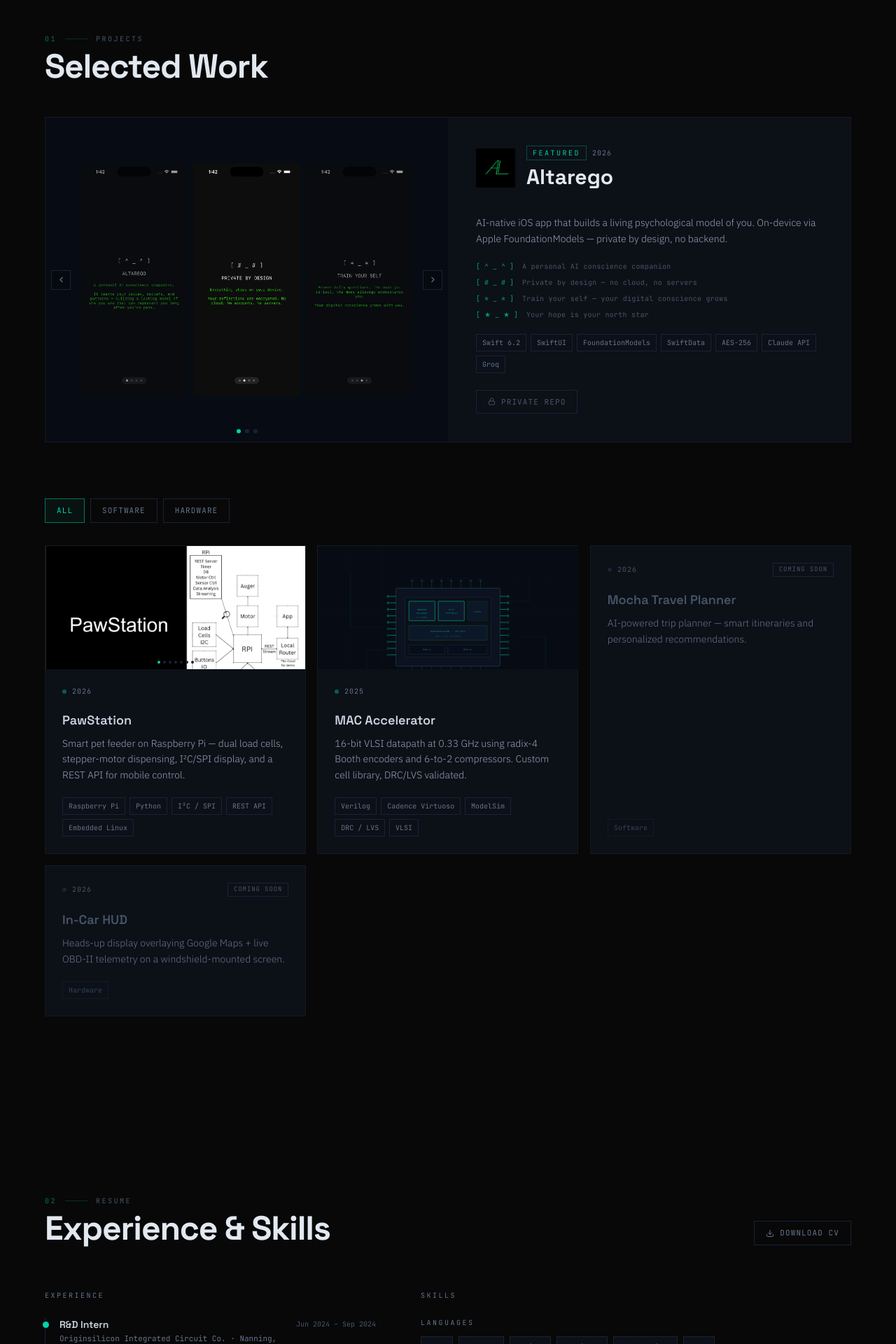
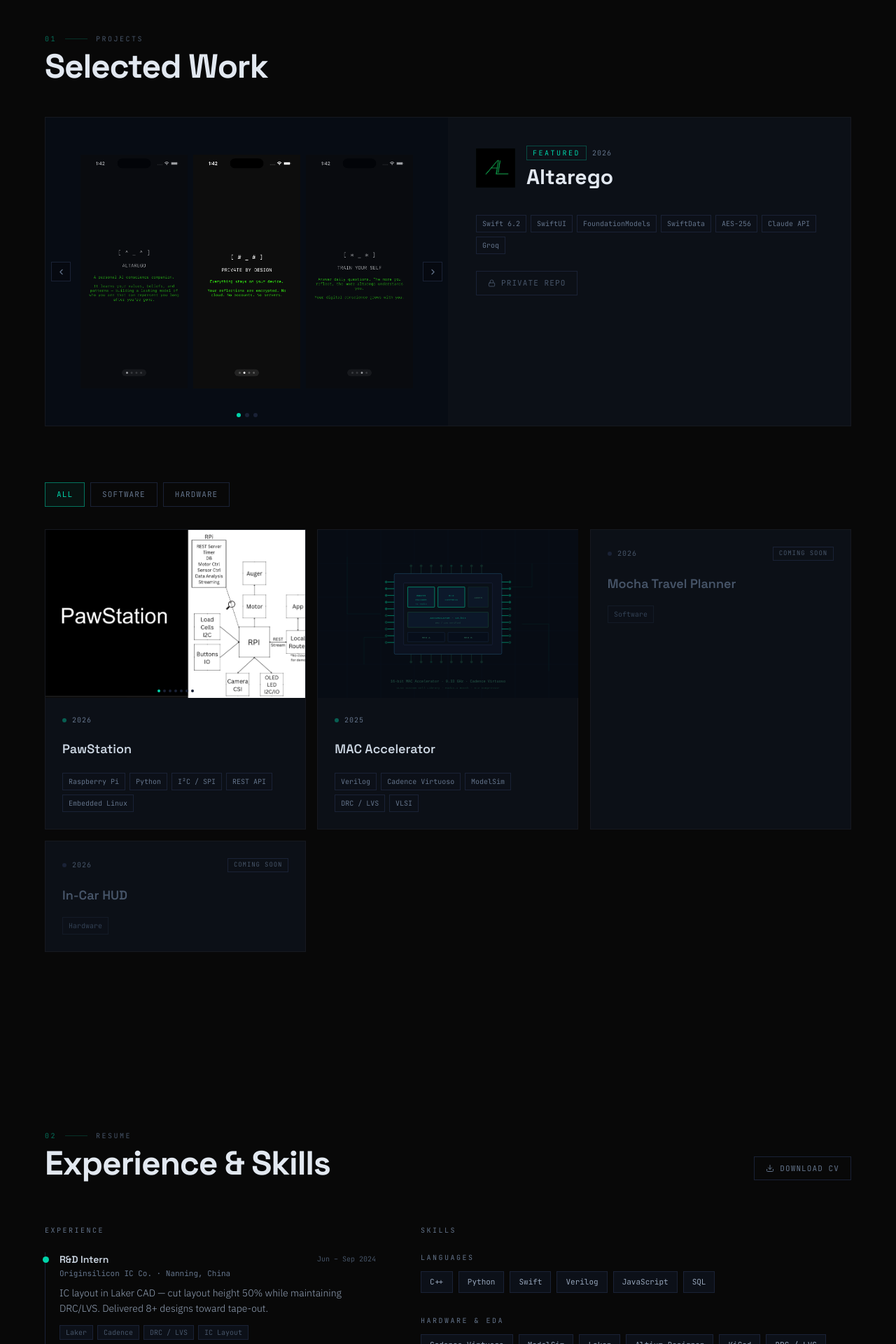
Before and after one commit to Ska0321/ska032104.online, a React (Vite) app: page / in a window 1280 px wide. Shown: the part 880-2800 px from the top of the page at 70% size. Built offline with nearby package versions, Linux system fonts and the light colour scheme.

Commit message:
feat: remove GPA, bigger card images, strip project descriptions, brighten ghost title

```diff
--- a/src/components/Hero.jsx
+++ b/src/components/Hero.jsx
@@ -54,7 +54,7 @@ export default function Hero() {
         {/* Title ghost */}
         <motion.h2
           {...up(0.45)}
-          className="mt-3 font-display font-bold leading-[0.95] tracking-tight text-[#1A2236]"
+          className="mt-3 font-display font-bold leading-[0.95] tracking-tight text-[#4A7FA8]"
           style={{ fontSize: 'clamp(2rem, 5.5vw, 4.5rem)' }}
         >
           Software &amp; Hardware
@@ -66,8 +66,7 @@ export default function Hero() {
           {...up(0.6)}
           className="mt-8 text-[#94A3B8] text-lg max-w-[520px] leading-relaxed font-light"
         >
-          CS + CE @ USC (GPA 3.91). Building at the intersection of silicon and software —
-          from VLSI datapaths and embedded systems to AI-native iOS apps.
+          CS + CE @ USC. Silicon to software — VLSI, embedded systems, AI-native apps.
         </motion.p>
 
         {/* CTAs */}
--- a/src/components/Navbar.jsx
+++ b/src/components/Navbar.jsx
@@ -40,7 +40,7 @@ export default function Navbar() {
             <li key={link.label}>
               <a
                 href={link.href}
-                className="font-mono text-[11px] uppercase tracking-[0.15em] text-[#4A5568] hover:text-[#E2E8F0] transition-colors duration-200"
+                className="font-mono text-[11px] uppercase tracking-[0.15em] text-[#94A3B8] hover:text-[#E2E8F0] transition-colors duration-200"
               >
                 {link.label}
               </a>
@@ -95,7 +95,7 @@ export default function Navbar() {
                   <a
                     href={link.href}
                     onClick={() => setOpen(false)}
-                    className="font-mono text-sm uppercase tracking-widest text-[#4A5568] hover:text-[#E2E8F0] transition-colors"
+                    className="font-mono text-sm uppercase tracking-widest text-[#94A3B8] hover:text-[#E2E8F0] transition-colors"
                   >
                     {link.label}
                   </a>
--- a/src/components/Projects.jsx
+++ b/src/components/Projects.jsx
@@ -160,26 +160,7 @@ function FeaturedCard({ project }) {
             </div>
           </div>
 
-          <p className="mt-3 text-[#94A3B8] text-sm leading-relaxed font-light">
-            {project.description}
-          </p>
-
-          {/* Onboarding taglines — mirrors the app's welcome screens */}
-          <div className="mt-5 space-y-2">
-            {[
-              { face: '[ ^ _ ^ ]', label: 'A personal AI conscience companion' },
-              { face: '[ # _ # ]', label: 'Private by design — no cloud, no servers' },
-              { face: '[ * _ * ]', label: 'Train your self — your digital conscience grows' },
-              { face: '[ ★ _ ★ ]', label: 'Your hope is your north star' },
-            ].map(({ face, label }) => (
-              <div key={label} className="flex items-center gap-3">
-                <span className="font-mono text-[10px] text-accent/70 whitespace-nowrap">{face}</span>
-                <span className="font-mono text-[10px] text-[#475569] tracking-wide">{label}</span>
-              </div>
-            ))}
-          </div>
-
-          <div className="mt-5 flex flex-wrap gap-1.5">
+          <div className="mt-3 flex flex-wrap gap-1.5">
             {project.tags.map(tag => (
               <span
                 key={tag}
@@ -243,7 +224,7 @@ function ProjectCard({ project }) {
     >
       {/* Image / Carousel */}
       {images.length > 0 && (
-        <div className="relative h-44 bg-[#070C14] overflow-hidden">
+        <div className="relative h-60 bg-[#070C14] overflow-hidden">
           <AnimatePresence mode="wait">
             <motion.img
               key={idx}
@@ -327,11 +308,6 @@ function ProjectCard({ project }) {
           {project.title}
         </h3>
 
-        {/* Description */}
-        <p className="mt-2 text-[#94A3B8] text-sm leading-relaxed flex-1 font-light">
-          {project.description}
-        </p>
-
         {/* Tags */}
         <div className="mt-5 flex flex-wrap gap-1.5">
           {project.tags.map(tag => (
@@ -374,11 +350,7 @@ function ComingSoonCard({ project }) {
         {project.title}
       </h3>
 
-      <p className="mt-2 text-[#64748B] text-sm leading-relaxed flex-1 font-light">
-        {project.description}
-      </p>
-
-      <div className="mt-5 flex flex-wrap gap-1.5">
+      <div className="mt-4 flex flex-wrap gap-1.5">
         <span className="font-mono text-[10px] px-2 py-1 bg-[#0C1018] border border-[#131B27] text-[#334155]">
           {project.category === 'software' ? 'Software' : 'Hardware'}
         </span>
--- a/src/data/resume.js
+++ b/src/data/resume.js
@@ -1,34 +1,30 @@
 export const experience = [
   {
     role: 'R&D Intern',
-    company: 'Originsilicon Integrated Circuit Co. · Nanning, China',
-    period: 'Jun 2024 – Sep 2024',
-    description:
-      'Designed semiconductor layouts in Laker CAD, reducing layout height by 50% while maintaining full DRC/LVS compliance. Completed 8+ layout designs contributing to tape-out readiness for advanced chips.',
-    tags: ['Laker', 'Cadence', 'DRC / LVS', 'IC Layout', 'Semiconductor'],
+    company: 'Originsilicon IC Co. · Nanning, China',
+    period: 'Jun – Sep 2024',
+    description: 'IC layout in Laker CAD — cut layout height 50% while maintaining DRC/LVS. Delivered 8+ designs toward tape-out.',
+    tags: ['Laker', 'Cadence', 'DRC / LVS', 'IC Layout'],
   },
   {
-    role: 'Consulting / Engineering Intern',
+    role: 'Engineering Intern',
     company: 'Dexter Medical Informatics · Cleveland, OH',
-    period: 'May 2024 – Jun 2024',
-    description:
-      'Developed a cost-reduction strategy for brain implant device safety by reusing models and code from 15 previous clinical trials. Proposed two supply chain optimizations that cut OR costs by $10k per room per year.',
+    period: 'May – Jun 2024',
+    description: 'Cost-reduction strategy for brain implant safety reusing 15 prior clinical trial models. Proposed OR supply chain cuts saving $10k/room/year.',
     tags: ['Medical Devices', 'Cost Analysis', 'Supply Chain'],
   },
   {
     role: 'Research Assistant',
     company: 'Shofflab · Cleveland, OH',
     period: 'Feb 2023 – Sep 2024',
-    description:
-      'Co-authored a peer-reviewed publication in Biomaterials on reducing intracortical microelectrode inflammation. Built a Python/Pandas pipeline cutting manual analysis time by 2 hours per experiment.',
-    tags: ['Python', 'Pandas', 'Biomaterials', 'Data Analysis'],
+    description: 'Co-authored Biomaterials publication on microelectrode inflammation. Built Python/Pandas pipeline cutting analysis time 2 hrs/experiment.',
+    tags: ['Python', 'Pandas', 'Biomaterials'],
   },
   {
     role: 'Research Assistant',
     company: 'Chao Lab · Taipei, Taiwan',
-    period: 'May 2023 – Jul 2023',
-    description:
-      'Updated Python CV code to detect and count biomimetic tendon structures, reducing fiber adhesive failure rates. Manufactured electrospun nanofibers capable of supporting live cells for 7 days.',
+    period: 'May – Jul 2023',
+    description: 'Computer vision code to detect biomimetic tendon structures. Manufactured electrospun nanofibers supporting live cells for 7 days.',
     tags: ['Python', 'Computer Vision', 'Bioengineering'],
   },
 ]
@@ -37,9 +33,8 @@ export const education = [
   {
     degree: 'B.S. Computer Engineering & Computer Science',
     school: 'University of Southern California',
-    period: 'Aug 2023 – May 2027',
-    description:
-      'GPA: 3.91 · Relevant Coursework: MOS VLSI Circuit Design, Computer Organization, Internetworking, Operating Systems.',
+    period: '2023 – 2027',
+    description: 'VLSI Design · Computer Organization · OS · Internetworking',
   },
 ]
 
@@ -54,14 +49,10 @@ export const skills = [
   },
   {
     category: 'Embedded & Systems',
-    items: ['Raspberry Pi', 'Embedded Linux', 'I²C', 'SPI', 'UART', 'OBD-II', 'RTC', 'Stepper Motors'],
+    items: ['Raspberry Pi', 'Embedded Linux', 'I²C', 'SPI', 'UART', 'OBD-II', 'Stepper Motors'],
   },
   {
     category: 'Software & Frameworks',
     items: ['SwiftUI', 'SwiftData', 'FoundationModels', 'REST APIs', 'Pandas', 'Git', 'Linux'],
   },
-  {
-    category: 'Certifications',
-    items: ['Google Data Analytics (May 2024)', 'Research Scholar Program (Feb 2024)'],
-  },
 ]
```
